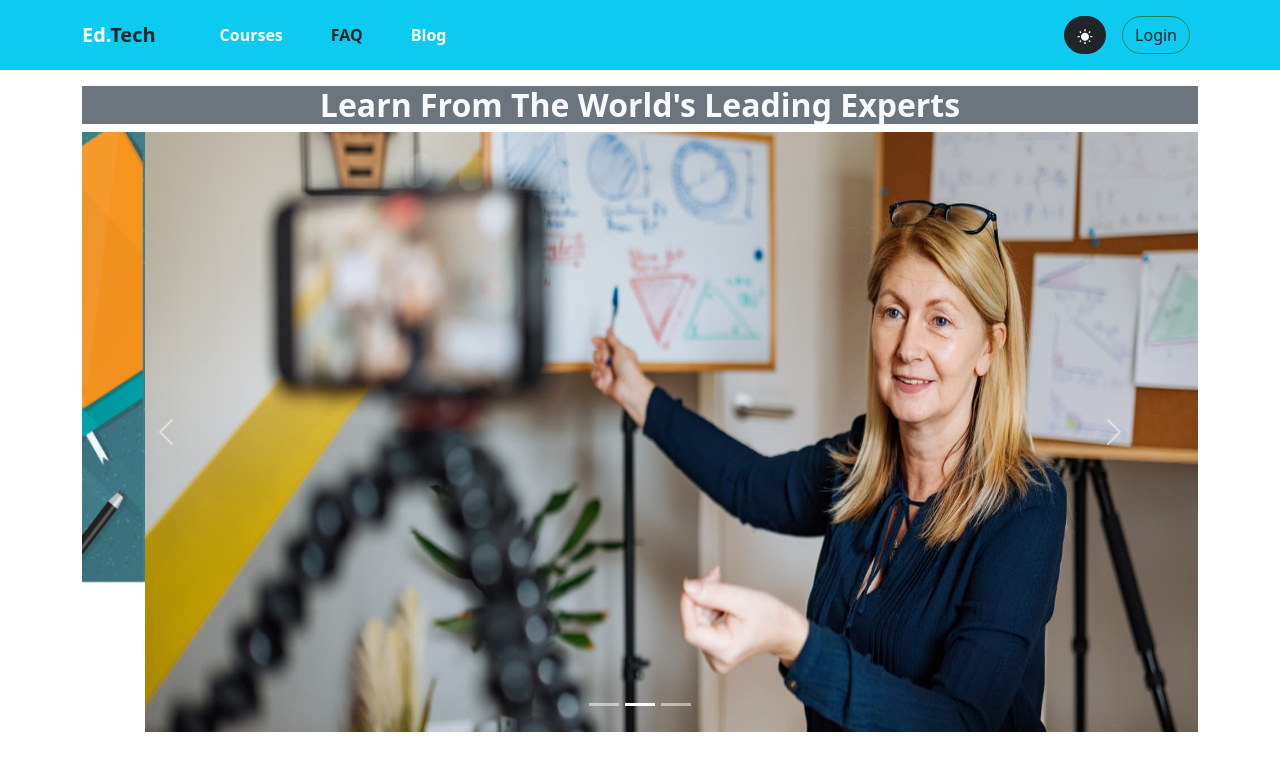
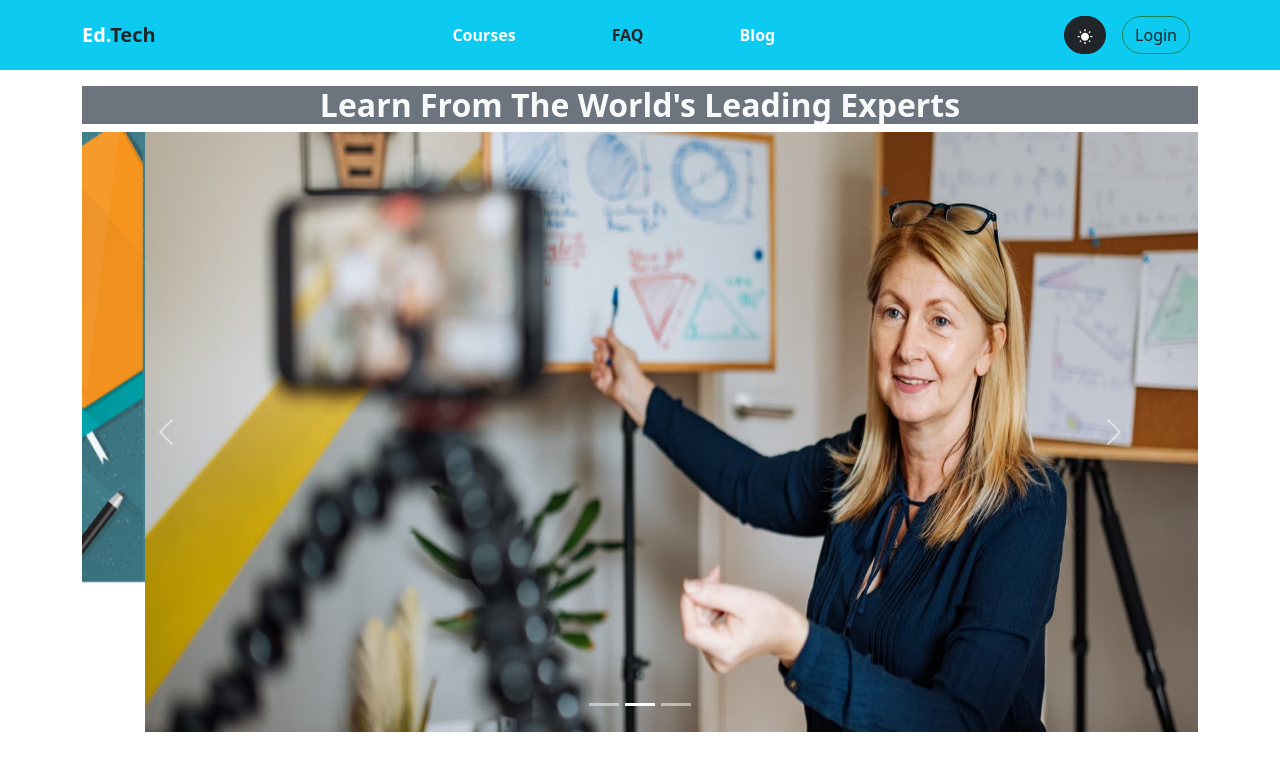
Before and after one commit to RAZYANIK/Ed-tech-client-repo, a React (Create React App) app: page / in a window 1280 px wide. Shown: the top 770 px of the page. Built offline with nearby package versions, Linux system fonts and the light colour scheme; no server answers.

Commit message:
18th commit

```diff
--- a/src/page/shared/Header/Header.js
+++ b/src/page/shared/Header/Header.js
@@ -35,9 +35,10 @@ const Header = () => {
                         </Link>
                     </Navbar.Brand>
                     <Navbar.Toggle aria-controls="basic-navbar-nav" />
-                    <Navbar.Collapse id="basic-navbar-nav" className='d-flex justify-content-between'>
-                        <Nav className="mx-4">
-                            <Nav.Link className="px-4 text-center">
+                    <Navbar.Collapse id="basic-navbar-nav"  >
+
+                        <Nav className="mx-auto">
+                            <Nav.Link className="px-5 text-center">
                                 <Link
                                     className="text-decoration-none fw-semibold text-white"
                                     to="/course"
@@ -45,7 +46,7 @@ const Header = () => {
                                     Courses
                                 </Link>
                             </Nav.Link>
-                            <Nav.Link className="fw-semibold text-white px-4 text-center">
+                            <Nav.Link className="fw-semibold text-white px-5 text-center">
                                 <Link
                                     className="text-decoration-none fw-semibold text-dark"
                                     to="/faq"
@@ -53,7 +54,7 @@ const Header = () => {
                                     FAQ
                                 </Link>
                             </Nav.Link>
-                            <Nav.Link className="px-4 text-center">
+                            <Nav.Link className="px-5 text-center">
                                 <Link
                                     className="text-decoration-none fw-semibold text-white"
                                     to="/blog"
@@ -127,6 +128,7 @@ const Header = () => {
                                 )}
                             </>
                         </Nav>
+
                     </Navbar.Collapse>
                 </Container>
             </Navbar>
```
